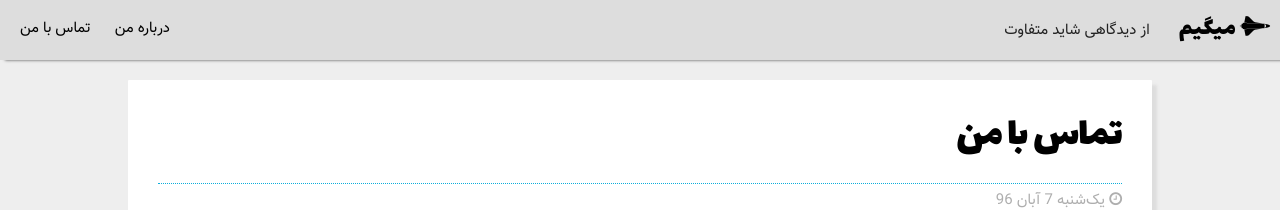
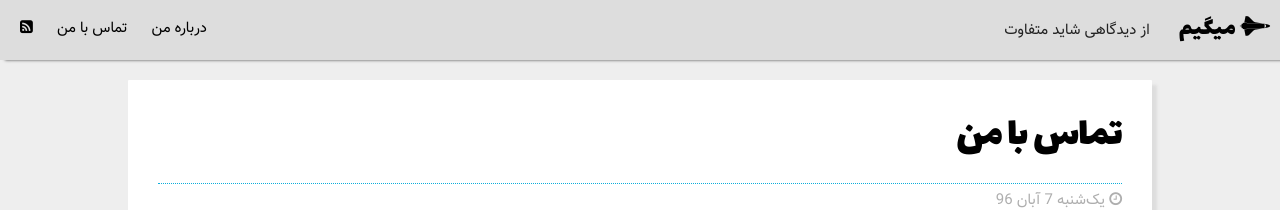
Before and after one commit to migim/migim.github.io, a Jekyll site: the page built from contact-me.md, in a window 1280 px wide. Shown: the top 210 px of the page. Built offline with Jekyll 4.4.1, drawn with Linux system fonts in a browser that asks for light colours.

Commit message:
page feed

```diff
--- a/_includes/page.html
+++ b/_includes/page.html
@@ -3,6 +3,7 @@
 			<section id="nav-up-left">
 				<div class="nav-up-items"><a href="{{ site.url }}/about">درباره من</a></div>
 				<div class="nav-up-items"><a href="{{ site.url }}/contact-me">تماس با من</a></div>
+				<div class="nav-up-items feed"><a href="{{ site.url }}/feed.xml"><i class="fa fa-rss-square"></i></a></div>
 			</section>
 			<div id="cover">
 				<section id="site-title"><a href="{{ site.url }}"><i class="fa fa-space-shuttle"></i>&nbsp;<span>میگیم</span></a></section>
```
Also changed, not shown: 3 other files.
